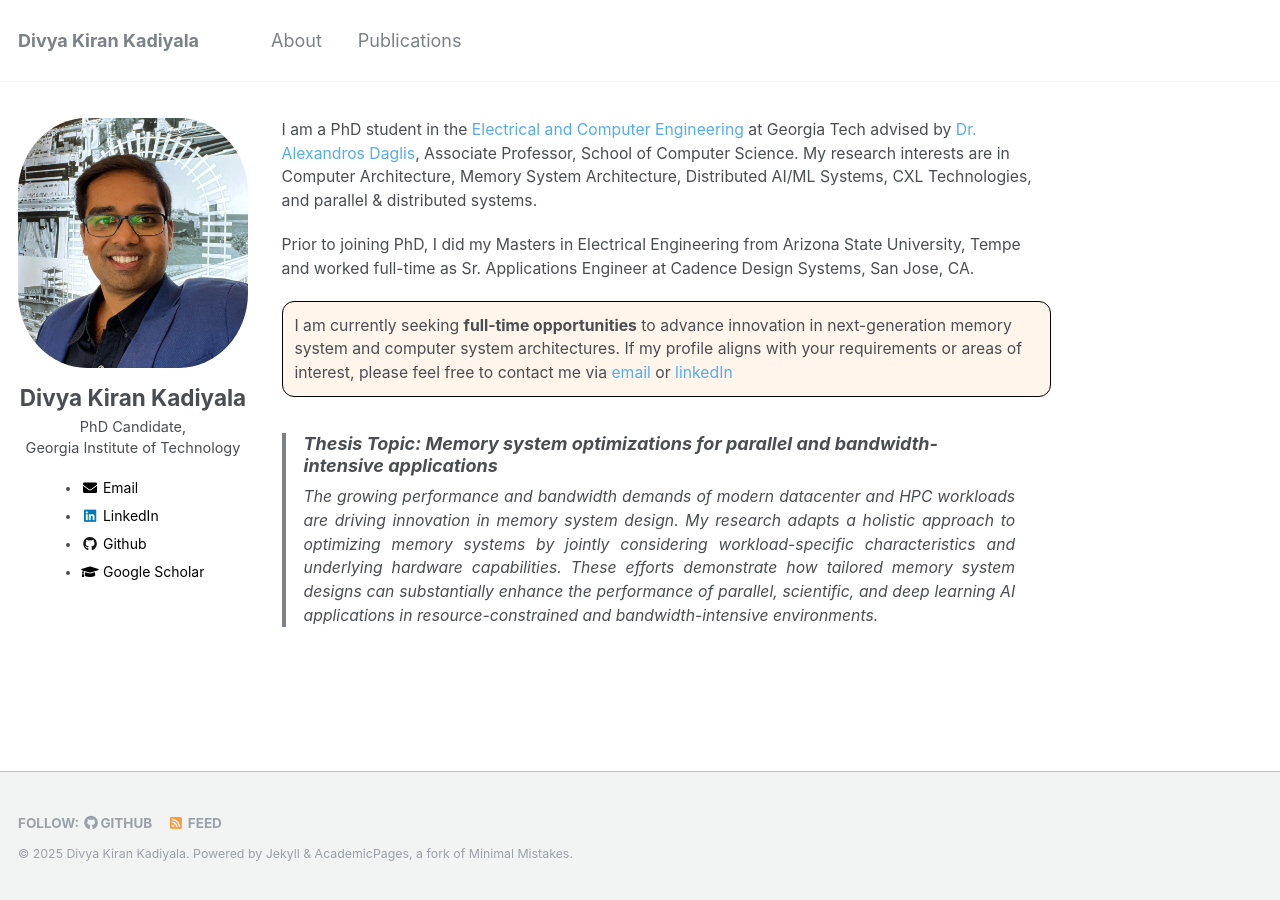
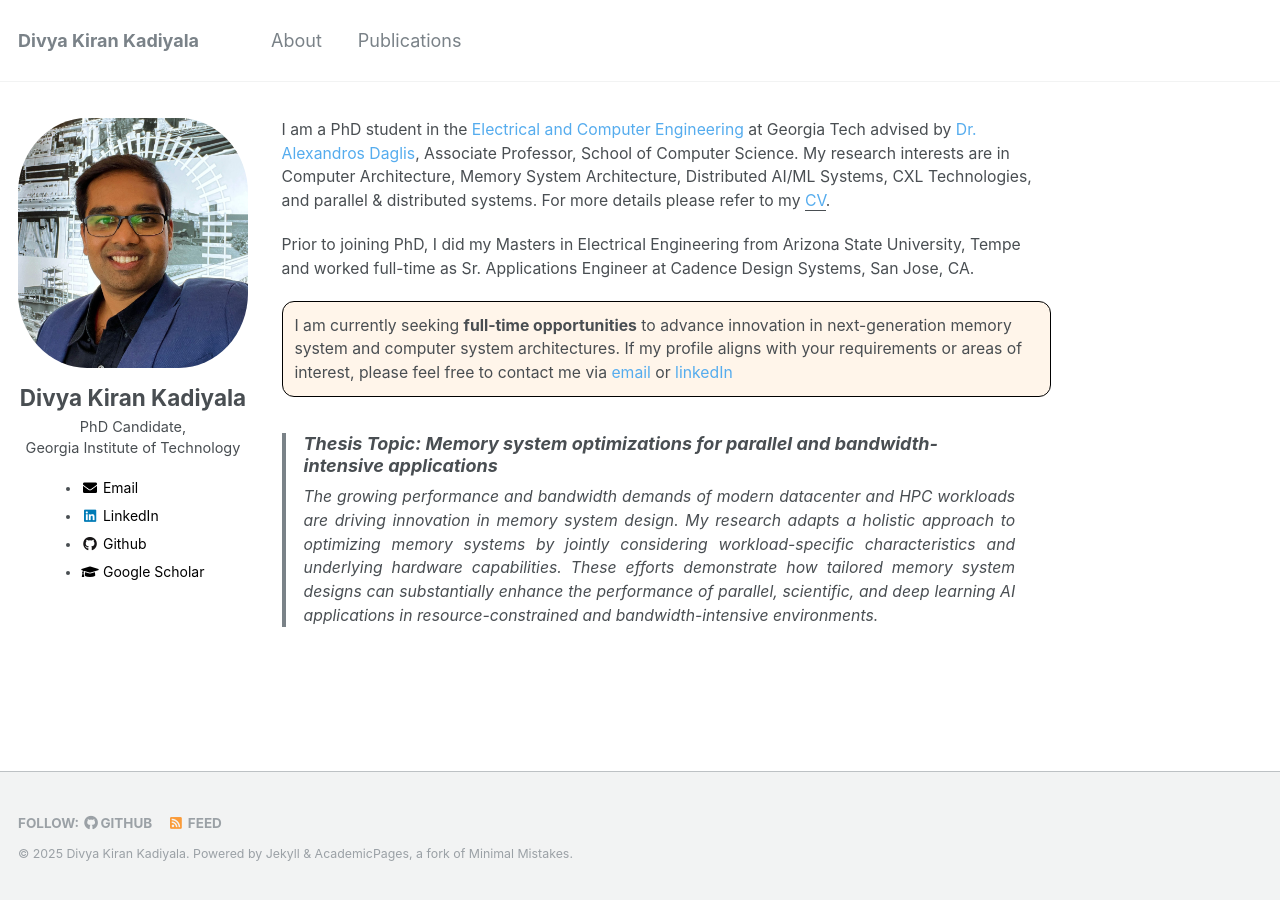
Before and after one commit to dkadiyala3/dkadiyala3.github.io, a Jekyll site: the page built from _pages/about.md, in a window 1280 px wide. Built offline with Jekyll 4.4.1, drawn with Linux system fonts in a browser that asks for light colours.

Commit message:
Added my CV

```diff
--- a/_pages/about.md
+++ b/_pages/about.md
@@ -7,7 +7,7 @@ redirect_from:
   - /about.html
 ---
 
-I am a PhD student in the [Electrical and Computer Engineering](https://ece.gatech.edu/) at Georgia Tech advised by [Dr. Alexandros Daglis](https://faculty.cc.gatech.edu/~adaglis3/#students), Associate Professor, School of Computer Science. My research interests are in Computer Architecture, Memory System Architecture, Distributed AI/ML Systems, CXL Technologies, and parallel & distributed systems.
+I am a PhD student in the [Electrical and Computer Engineering](https://ece.gatech.edu/) at Georgia Tech advised by [Dr. Alexandros Daglis](https://faculty.cc.gatech.edu/~adaglis3/#students), Associate Professor, School of Computer Science. My research interests are in Computer Architecture, Memory System Architecture, Distributed AI/ML Systems, CXL Technologies, and parallel & distributed systems. For more details please refer to my [<u>CV</u>](files/CV-DivyaKiran_Kadiyala.pdf).
 
 
 Prior to joining PhD, I did my Masters in Electrical Engineering from Arizona State University, Tempe and worked full-time as Sr. Applications Engineer at Cadence Design Systems, San Jose, CA.
```
Also changed, not shown: 5 other files.
